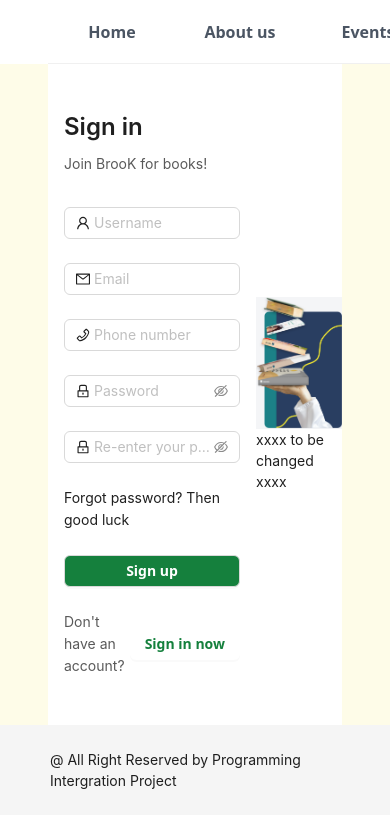
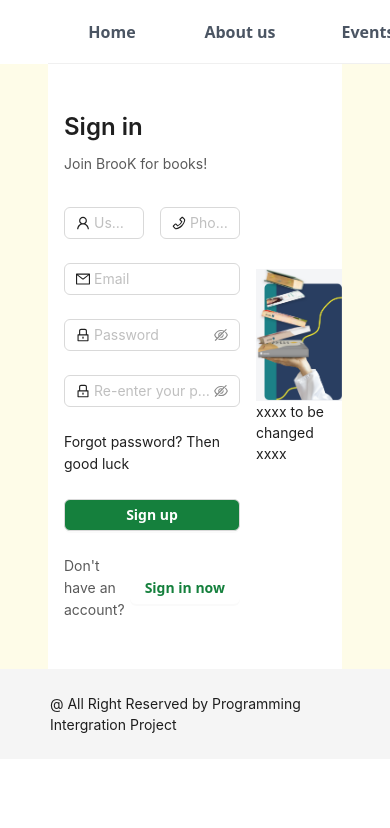
Before and after one commit to nhanne249/capstoneProject, a React (Vite) app in the folder Frontend/: page /signup in a window 390 px wide. Shown: the top 828 px of the page. Built offline with nearby package versions, Linux system fonts and the light colour scheme.

Commit message:
change width of the input box in signup page

```diff
--- a/Frontend/src/pages/SignUp/index.jsx
+++ b/Frontend/src/pages/SignUp/index.jsx
@@ -1,7 +1,18 @@
 import React from "react";
 import { useNavigate } from "react-router-dom";
+import "./styles.scss";
 
-import { Button, Checkbox, Form, Grid, Input, theme, Typography } from "antd";
+import {
+  Button,
+  Checkbox,
+  Form,
+  Grid,
+  Input,
+  theme,
+  Typography,
+  Row,
+  Col,
+} from "antd";
 import CardCustom from "../../utils/components/card";
 
 import cover from "/home/quanghia/unidata/myProjects/uniProject/capstoneProject/Frontend/src/assets/images/loginCover.png";
@@ -79,8 +90,10 @@ export default function SignUp() {
           onFinish={onFinish}
           layout="vertical"
           requiredMark="optional"
-          className="grid-col-3"
+          className="custom-form"
         >
+          <Row gutter={16}>
+            <Col span={12}>
               <Form.Item
                 name="username"
                 rules={[
@@ -93,6 +106,24 @@ export default function SignUp() {
               >
                 <Input prefix={<UserOutlined />} placeholder="Username" />
               </Form.Item>
+            </Col>
+
+            <Col span={12}>
+              <Form.Item
+                name="phone"
+                rules={[
+                  {
+                    type: "number",
+                    required: true,
+                    message: "Please input your phone number!",
+                  },
+                ]}
+              >
+                <Input prefix={<PhoneOutlined />} placeholder="Phone number" />
+              </Form.Item>
+            </Col>
+          </Row>
+
           <Form.Item
             name="email"
             rules={[
@@ -106,18 +137,6 @@ export default function SignUp() {
             <Input prefix={<MailOutlined />} placeholder="Email" />
           </Form.Item>
 
-          <Form.Item
-            name="phone"
-            rules={[
-              {
-                type: "number",
-                required: true,
-                message: "Please input your phone number!",
-              },
-            ]}
-          >
-            <Input prefix={<PhoneOutlined />} placeholder="Phone number" />
-          </Form.Item>
           <Form.Item
             name="password"
             rules={[
--- a/Frontend/src/pages/SignUp/styles.scss
+++ b/Frontend/src/pages/SignUp/styles.scss
@@ -0,0 +1,17 @@
+.custom-form {
+    width: 120%;
+    max-width: 800px;
+    margin: 0 auto;
+  }
+
+  @media (max-width: 768px) {
+    .custom-form {
+      max-width: 90%; /* Make the form wider on smaller screens */
+    }
+  }
+
+  @media (max-width: 480px) {
+    .custom-form {
+      max-width: 100%; /* Full width on very small screens */
+    }
+  }
```
Lines whose indentation alone changed are shown as unchanged.
